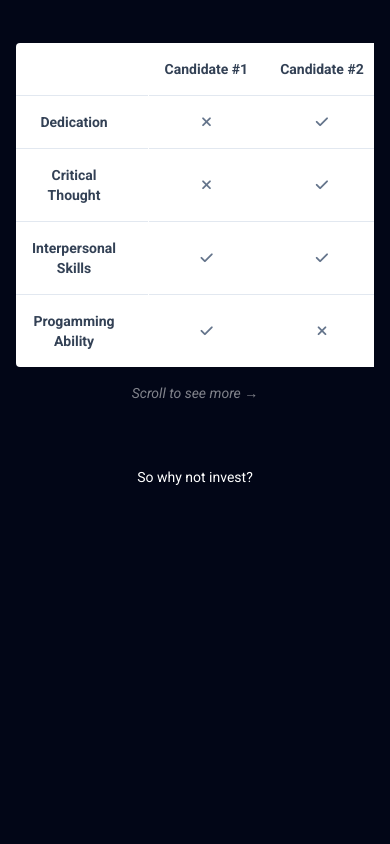
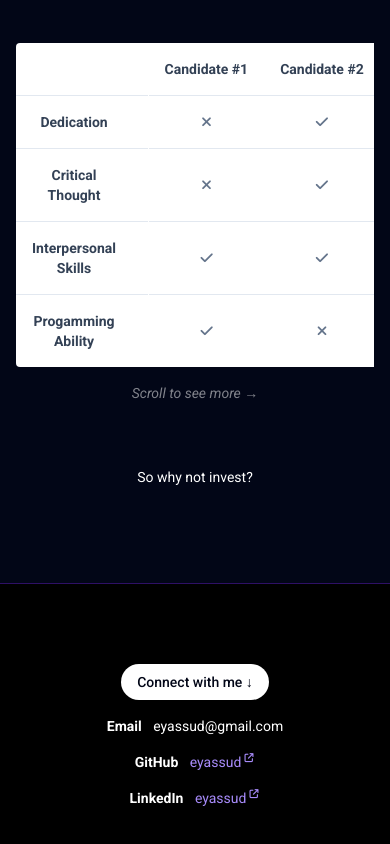
Before and after one commit to eyassud/my-amazingly-awesome-portifolio, a SvelteKit app: page / in a window 390 px wide. Shown: the part 3071-3915 px from the top of the page. Before the commit the page ends 3654 px from the top, so only its background shows below. Built offline with nearby package versions, Linux system fonts and the light colour scheme.

Commit message:
Footer implemented

```diff
--- a/src/components/Footer.svelte
+++ b/src/components/Footer.svelte
@@ -0,0 +1,35 @@
+<footer
+    class="py-20 sm:py-32 bg-black border-t border-solid border-violet-950 flex flex-col gap-4 sm:gap-8 justify-center items-center"
+>
+    <p class="px-4 py-2 bg-white text-slate-950 font-medium rounded-full">
+        Connect with me &darr;
+    </p>
+    <div class="flex flex-col gap-4 items-center justify-center">
+
+        <p><b class="pr-2">Email</b> eyassud@gmail.com</p>
+        <p>
+            <b class="pr-2">GitHub</b>
+            <a href="https://github.com/eyassud" target="_blank" class="text-violet-400"
+                >eyassud<sup class=""
+                    ><span class="text-xs scale-75 pl-0.5"
+                        ><i
+                            class="fa-solid fa-arrow-up-right-from-square text-xs scale-[75%]"
+                        /></span
+                    ></sup
+                ></a
+            >
+        </p>
+        <p>
+            <b class="pr-2">LinkedIn</b>
+            <a href="https://www.linkedin.com/in/danieleyassu/" target="_blank" class="text-violet-400"
+                >eyassud<sup class=""
+                    ><span class="text-xs scale-75 pl-0.5"
+                        ><i
+                            class="fa-solid fa-arrow-up-right-from-square text-xs scale-[75%]"
+                        /></span
+                    ></sup
+                ></a
+            >
+        </p>
+    </div>
+</footer>
```
